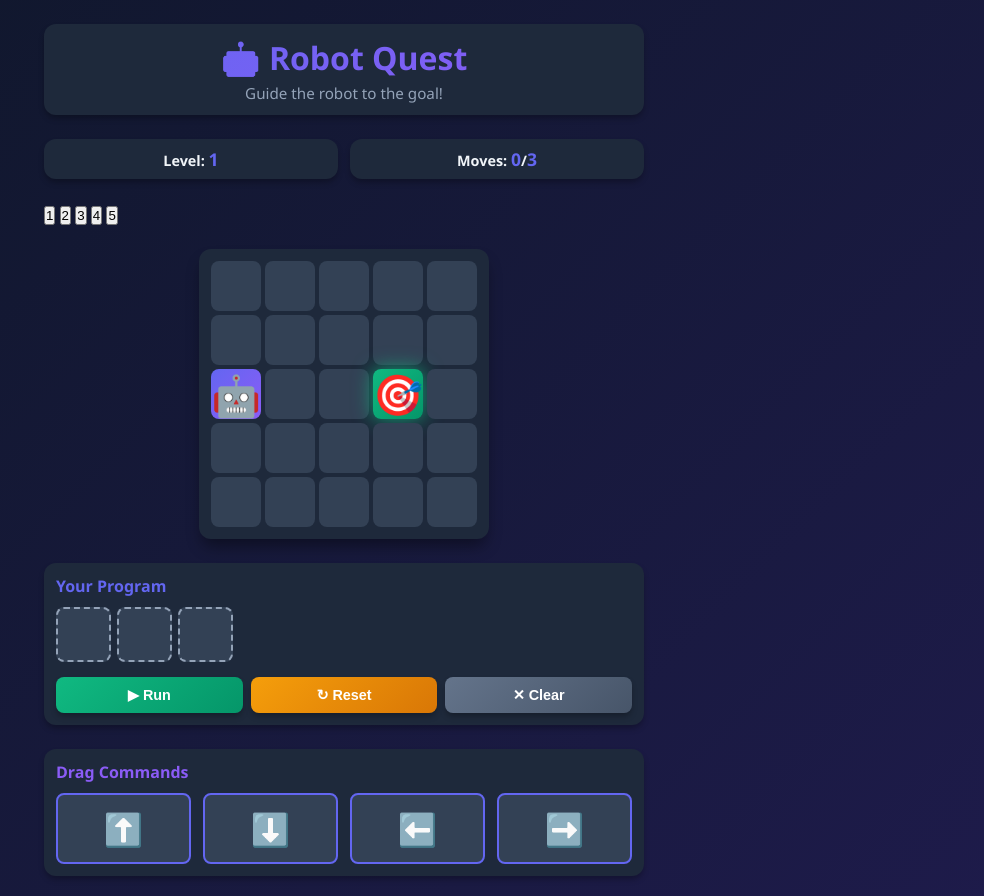
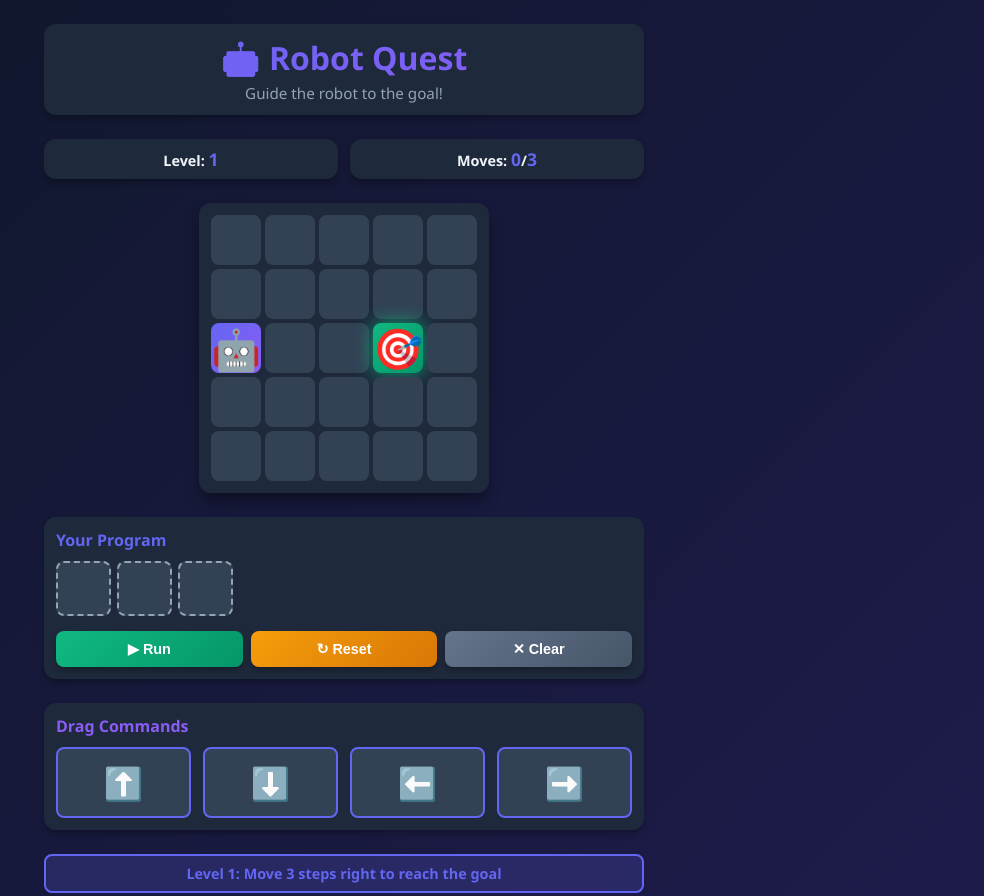
Before and after one commit to vyaron/CodingAcademy-RobotGame, a plain HTML site: page index.html in a window 1280 px wide. Shown: the top 896 px of the page, without its empty margins (296-1280 px from the left). Drawn offline with Linux system fonts and the light colour scheme.

Commit message:
hide level btns

```diff
--- a/index.html
+++ b/index.html
@@ -18,7 +18,7 @@
             <div class="moves-display">Moves: <span id="moves-used">0</span>/<span id="moves-limit">3</span></div>
         </div>
 
-        <div class="level-selector" id="level-selector" style1="display: none;">
+        <div class="level-selector" id="level-selector" style="display: none;">
             <button class="level-btn" data-level="0">1</button>
             <button class="level-btn" data-level="1">2</button>
             <button class="level-btn" data-level="2">3</button>
```
